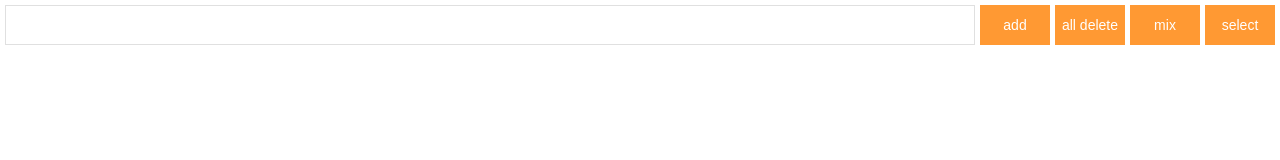
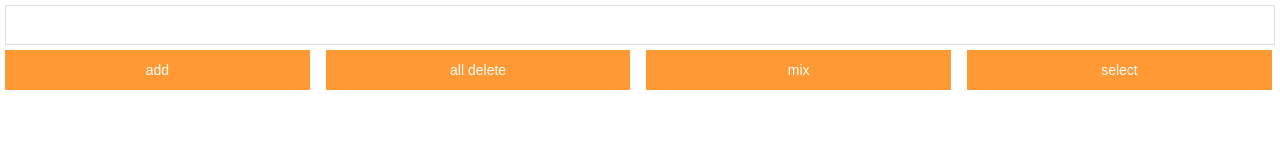
Before and after one commit to recordboy/foodboy-js, a plain HTML site: page index.html in a window 1280 px wide. Drawn offline with Linux system fonts and the light colour scheme.

Commit message:
스타일 및 로직 수정

```diff
--- a/css/style.css
+++ b/css/style.css
@@ -99,7 +99,7 @@ button:disabled {
 
 .header {
   position: relative;
-  padding: 0 305px 0 5px;
+  padding: 0 5px;
 }
 
 .header .inputTxt {
@@ -110,16 +110,13 @@ button:disabled {
 }
 
 .header .btnArea {
-  position: absolute;
-  top: 0;
-  right: 5px;
-  width: 295px;
-  text-align: right;
+  margin-top: 5px;
   font-size: 0;
 }
 
 .header .btnArea button {
-  margin-left: 5px;
+  margin-left: 1.25%;
+  width: 24%;
 }
 
 .header .btnArea button:first-child {
--- a/js/front.js
+++ b/js/front.js
@@ -64,6 +64,13 @@ listFood.addEventListener('click', function (e) {
 })
 
 btnMix.addEventListener('click', function (e) {
+    if (listFood.children.length <= 0) {
+        alert('항목이 없습니다.')
+        return;
+    } else if (listFood.children.length < 2) {
+        alert('항목을 2개 이상 입력하세요.')
+        return;
+    }
     listMix(listFood.children.length)
 })
 
@@ -138,7 +145,7 @@ function getStorage() {
 
 function randomSelect() {
     if (localStorage.length <= 1) {
-        alert('2개 이상 입력하세요.')
+        alert('항목을 2개 이상 입력하세요.')
         return;
     }
     randomNum = Math.floor(Math.random() * localStorage.length) + 1;
```
